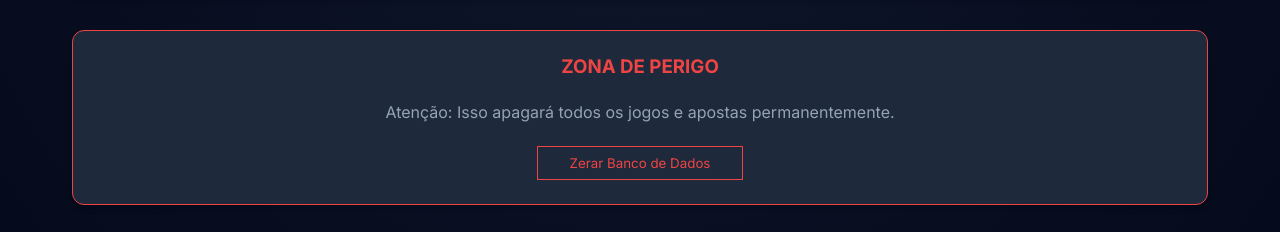
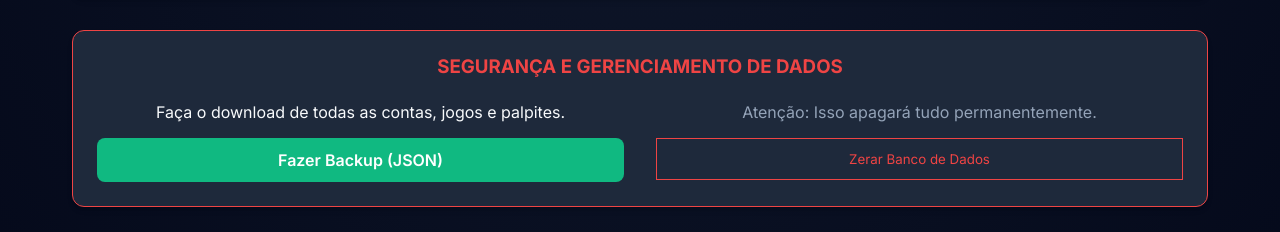
Before and after one commit to joninhadev/BolaoOnline, a React (Vite) app in the folder BolaoApp/frontend/: page /admin in a window 1280 px wide. Shown: the part 1017-1249 px from the top of the page. Built offline with nearby package versions, Linux system fonts and the light colour scheme; no server answers.

Commit message:
fix: rules

```diff
--- a/BolaoApp/frontend/src/Admin.jsx
+++ b/BolaoApp/frontend/src/Admin.jsx
@@ -142,6 +142,22 @@ export default function Admin() {
         }
     };
 
+    const handleBackup = async () => {
+        try {
+            const res = await axios.post(`${apiUrl}/admin/backup`, { password });
+            const dataStr = "data:text/json;charset=utf-8," + encodeURIComponent(JSON.stringify(res.data, null, 2));
+            const dlAnchorElem = document.createElement('a');
+            dlAnchorElem.setAttribute("href", dataStr);
+            dlAnchorElem.setAttribute("download", `backup_bolao_${new Date().toISOString().slice(0,10)}.json`);
+            document.body.appendChild(dlAnchorElem);
+            dlAnchorElem.click();
+            document.body.removeChild(dlAnchorElem);
+            setMessage('✅ Backup (JSON) salvo com sucesso!');
+        } catch (err) {
+            setMessage('❌ ' + (err.response?.data?.error || 'Erro ao realizar backup'));
+        }
+    };
+
     return (
         <div className="container" style={{ flexDirection: 'column' }}>
             <h1 style={{ color: 'var(--text-main)', marginBottom: '1rem', textAlign: 'center' }}>Painel de Administração</h1>
@@ -260,6 +276,7 @@ export default function Admin() {
                                     <tr style={{ borderBottom: '1px solid var(--border-light)', color: 'var(--text-muted)' }}>
                                         <th style={{ padding: '0.5rem' }}>Data</th>
                                         <th style={{ padding: '0.5rem' }}>Apostador</th>
+                                        <th style={{ padding: '0.5rem' }}>IP</th>
                                         <th style={{ padding: '0.5rem' }}>Jogo</th>
                                         <th style={{ padding: '0.5rem', textAlign: 'center' }}>Palpite</th>
                                         <th style={{ padding: '0.5rem', textAlign: 'center' }}>Status</th>
@@ -270,6 +287,7 @@ export default function Admin() {
                                         <tr key={bet.id} style={{ borderBottom: '1px solid var(--border-light)' }}>
                                             <td style={{ padding: '0.75rem 0.5rem', fontSize: '0.875rem' }}>{new Date(bet.criado_em).toLocaleString('pt-BR')}</td>
                                             <td style={{ padding: '0.75rem 0.5rem' }}>{bet.nome_completo}</td>
+                                            <td style={{ padding: '0.75rem 0.5rem', fontSize: '0.8rem', color: 'var(--text-muted)' }}>{bet.ip_address || 'N/A'}</td>
                                             <td style={{ padding: '0.75rem 0.5rem' }}>{bet.time_casa} x {bet.time_fora}</td>
                                             <td style={{ padding: '0.75rem 0.5rem', color: 'var(--primary)', fontWeight: 'bold', textAlign: 'center' }}>{bet.gols_casa} x {bet.gols_fora}</td>
                                             <td style={{ padding: '0.75rem 0.5rem', textAlign: 'center' }}>
@@ -287,13 +305,23 @@ export default function Admin() {
                     )}
                 </div>
 
-                {/* ZONA DE PERIGO */}
+                {/* ZONA DE PERIGO E BACKUP */}
                 <div className="glass-panel" style={{ border: '1px solid #ef4444', gridColumn: '1 / -1' }}>
-                    <h3 style={{ color: '#ef4444', marginBottom: '1.5rem', textAlign: 'center', textTransform: 'uppercase' }}>Zona de Perigo</h3>
-                    <p style={{ color: 'var(--text-muted)', marginBottom: '1.5rem', textAlign: 'center' }}>Atenção: Isso apagará todos os jogos e apostas permanentemente.</p>
-                    <button onClick={handleReset} className="btn-outline" style={{ border: '1px solid #ef4444', color: '#ef4444', display: 'block', margin: '0 auto', width: 'auto', padding: '0.5rem 2rem' }}>
-                        Zerar Banco de Dados
-                    </button>
+                    <h3 style={{ color: '#ef4444', marginBottom: '1.5rem', textAlign: 'center', textTransform: 'uppercase' }}>Segurança e Gerenciamento de Dados</h3>
+                    <div style={{ display: 'flex', flexWrap: 'wrap', gap: '2rem', justifyContent: 'center' }}>
+                        <div style={{ textAlign: 'center', flex: 1, minWidth: '250px' }}>
+                            <p style={{ color: 'var(--text-main)', marginBottom: '1rem' }}>Faça o download de todas as contas, jogos e palpites.</p>
+                            <button onClick={handleBackup} className="btn" style={{ background: '#10b981', display: 'block', margin: '0 auto', width: '100%', padding: '0.75rem' }}>
+                                Fazer Backup (JSON)
+                            </button>
+                        </div>
+                        <div style={{ textAlign: 'center', flex: 1, minWidth: '250px' }}>
+                            <p style={{ color: 'var(--text-muted)', marginBottom: '1rem' }}>Atenção: Isso apagará tudo permanentemente.</p>
+                            <button onClick={handleReset} className="btn-outline" style={{ border: '1px solid #ef4444', color: '#ef4444', display: 'block', margin: '0 auto', width: '100%', padding: '0.75rem' }}>
+                                Zerar Banco de Dados
+                            </button>
+                        </div>
+                    </div>
                 </div>
             </div>
         </div>
--- a/BolaoApp/frontend/src/Register.jsx
+++ b/BolaoApp/frontend/src/Register.jsx
@@ -40,6 +40,12 @@ export default function Register() {
             <label>Senha</label>
             <input type="password" value={senha} onChange={(e) => setSenha(e.target.value)} required />
           </div>
+
+          <div style={{ background: 'rgba(16, 185, 129, 0.05)', border: '1px solid var(--border-light)', padding: '1rem', borderRadius: '8px', marginBottom: '1.5rem', fontSize: '0.8rem', color: 'var(--text-muted)' }}>
+            <strong style={{ color: 'var(--text-main)', display: 'block', marginBottom: '0.5rem' }}>Termos e Condições</strong>
+            Ao se cadastrar, você concorda e está ciente de que o prêmio acumulado exibido em cada jogo já reflete o desconto da taxa administrativa de <strong>20%</strong> referente ao gerenciamento da plataforma.
+          </div>
+
           <button type="submit" className="btn">Cadastrar</button>
         </form>
 
```
Also changed, not shown: 2 other files (tests, documents, lock files or other folders).
